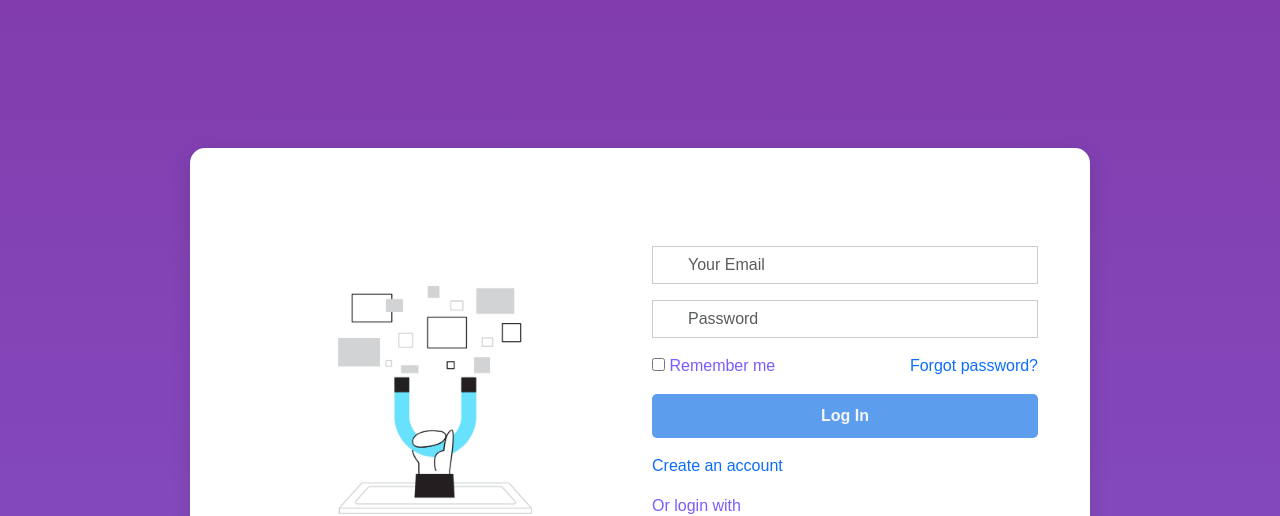
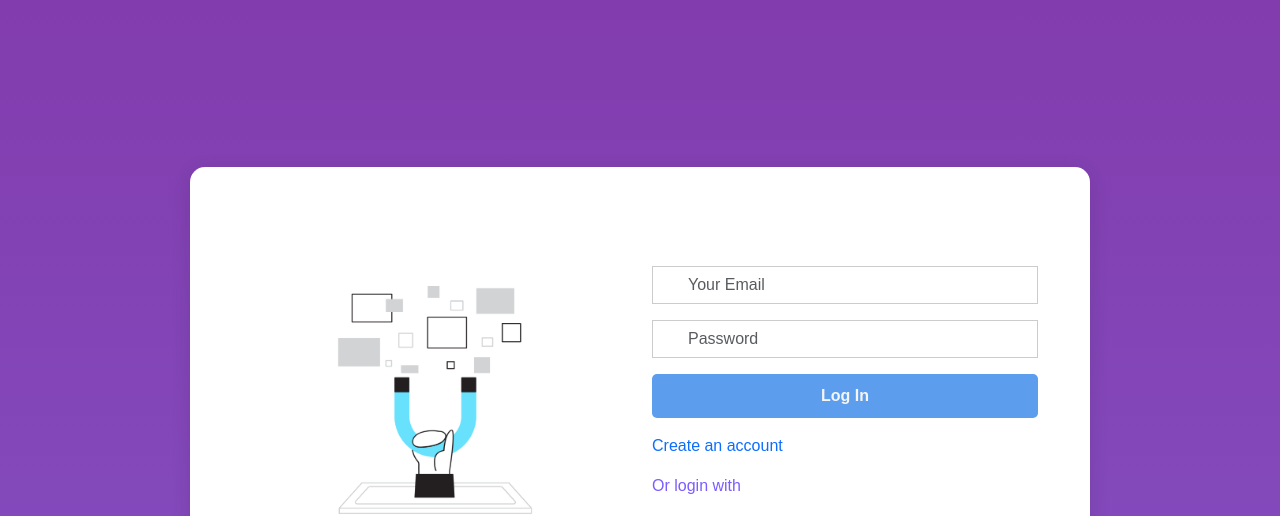
Before and after one commit to shantanuwankhede-crypto/loginpage, a plain HTML site: page index.html in a window 1280 px wide. Shown: the top 516 px of the page. Drawn offline with nearby package versions, Linux system fonts and the light colour scheme.

Commit message:
comments
comments

```diff
--- a/index.html
+++ b/index.html
@@ -100,12 +100,12 @@ body {
         <input type="password" class="form-control" placeholder="Password" />
       </div>
 
-      <div class="d-flex justify-content-between align-items-center mb-3 "style="color:#7c5cff">
+      <!-- <div class="d-flex justify-content-between align-items-center mb-3 "style="color:#7c5cff">
         <div>
           <input type="checkbox" /> Remember me
         </div>
         <a href="#" class="text-decoration-none">Forgot password?</a>
-      </div>
+      </div> -->
 
       <button class="login-btn mb-3">Log In</button>
       <a href="#" class="text-decoration-none">Create an account</a>
```
